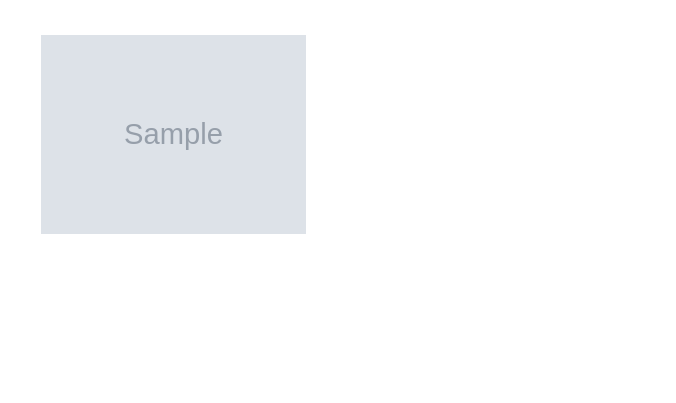
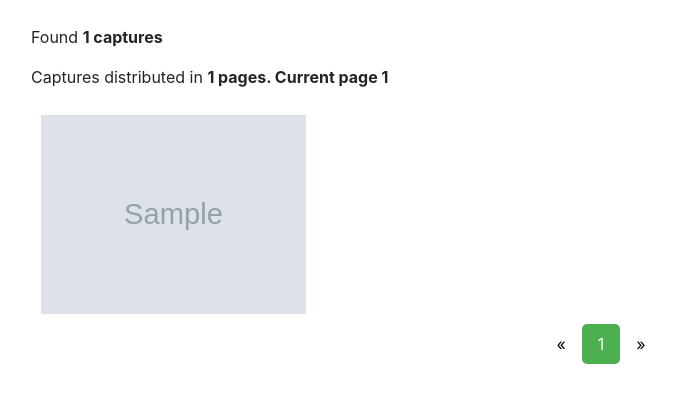
Before and after one commit to gaberrini/raspberry-cam, a Flask app: template flask_server/picamera_server/templates/camera/ui/captures/ui_paginated_captures.html in a window 1280 px wide. Shown: the part 57-460 px from the top of the page, without its empty margins (39-715 px from the left). Run offline with Flask 2, Linux system fonts and the light colour scheme; the template is opened without the code that fills it: most values are stand-ins (such as "Sample title", 1, 10 or a date in 2020); grey boxes marked "Sample" are stand-in pictures; some libraries are stand-ins or nearby versions.

Commit message:
Add pagination fetch in frontend

```diff
--- a/flask_server/picamera_server/static/css/camera/ui/captures/ui_paginated_captures.css
+++ b/flask_server/picamera_server/static/css/camera/ui/captures/ui_paginated_captures.css
@@ -49,3 +49,21 @@
   font-size: 45px;
   cursor: pointer;
 }
+
+.pagination a {
+  color: black;
+  float: left;
+  padding: 8px 16px;
+  text-decoration: none;
+}
+
+.pagination a.active {
+  background-color: #4CAF50;
+  color: white;
+  border-radius: 5px;
+}
+
+.pagination a:hover:not(.active) {
+  background-color: #ddd;
+  border-radius: 5px;
+}
--- a/flask_server/picamera_server/templates/camera/ui/captures/ui_paginated_captures.html
+++ b/flask_server/picamera_server/templates/camera/ui/captures/ui_paginated_captures.html
@@ -6,6 +6,12 @@
 
 {% block body %}
 <div class="container">
+    <div class="row">
+        <p>Found <strong>{{ data.total_captures }} captures</strong></p>
+    </div>
+    <div class="row">
+        <p>Captures distributed in <strong>{{ data.total_pages }} pages. Current page {{ data.current_page }}</strong></p>
+    </div>
     <!-- The grid: four columns -->
     {% for captures_grid in data.captures_grids %}
     <div class="row">
@@ -16,6 +22,16 @@
         {% endfor %}
     </div>
     {% endfor %}
+
+    <div class="row justify-content-center">
+        <div class="pagination">
+            <a href="{{ url_for('capture_mode.ui_captures_paginated', page_number=data.current_page-1) }}">&laquo;</a>
+            {% for x in range(1, data.total_pages+1) %}
+                <a {% if data.current_page == x %}class="active"{% endif %} href="{{ url_for('capture_mode.ui_captures_paginated', page_number=x) }}">{{ x }}</a>
+            {% endfor %}
+            <a href="{{ url_for('capture_mode.ui_captures_paginated', page_number=data.current_page+1) }}">&raquo;</a>
+        </div>
+     </div>
 </div>
 
 <div id="expandedImgContainer" class="container">
--- a/flask_server/picamera_server/views/capture_mode_view.py
+++ b/flask_server/picamera_server/views/capture_mode_view.py
@@ -174,10 +174,9 @@ def ui_captures_paginated(page_number: int = 1):
 
     template_data = {
         'captures_grids': template_captures_grids,
+        'total_pages': db_captures.pages,
         'total_captures': db_captures.total,
-        'current_page': db_captures.page,
-        'next_page': db_captures.next_num,
-        'prev_page': db_captures.prev_num
+        'current_page': db_captures.page
     }
 
     return render_template(TEMPLATES[UI_CAPTURES_PAGINATED], data=template_data, section='captures')
```
